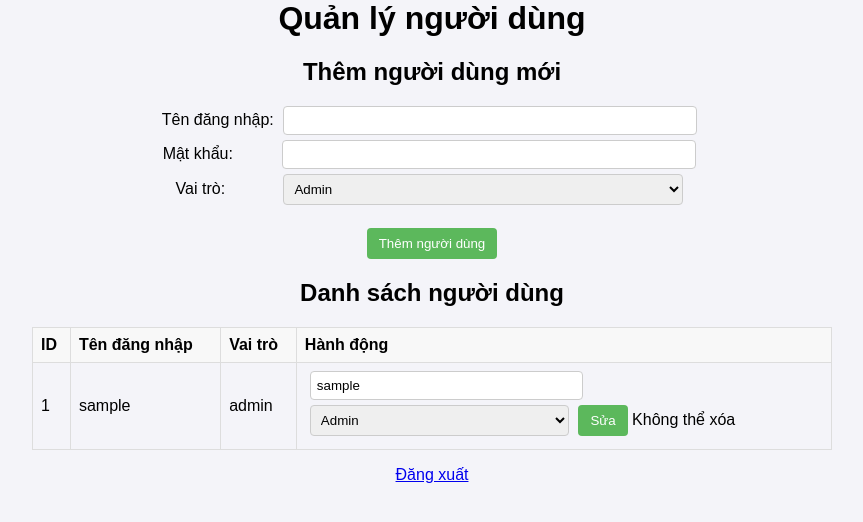
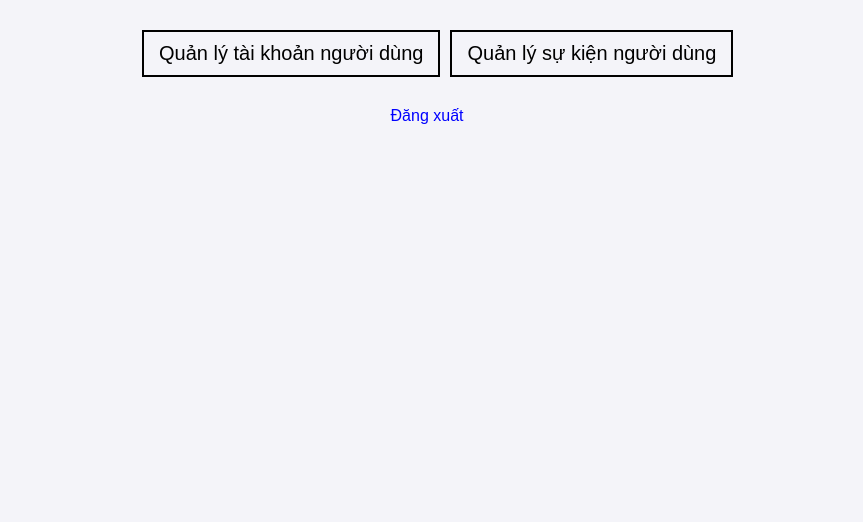
Before and after one commit to Na2mduc123/Cimena_Order, a PHP site: page /html/edit_user.php in a window 1280 px wide. Shown: the top 522 px of the page, without its empty margins (208-1071 px from the left). Run offline with PHP 8.4, Linux system fonts and the light colour scheme; the visitor is signed in with stand-in values (Sample User, id 1); tables that the repository leaves empty or names only in its code hold one stand-in row (values such as "Sample post").

Commit message:
10th commit

```diff
--- a/css/edit_user.css
+++ b/css/edit_user.css
@@ -87,3 +87,66 @@ table th {
     display: flex;
     gap: 8px;  /* Giảm khoảng cách giữa các button */
 }
+
+
+ /* Container chung cho nội dung */
+ .content-wrapper {
+    position: relative; /* Để các phần tử chồng lên nhau */
+
+
+  }
+
+  .content {
+    position: absolute; /* Chồng lên nhau */
+    top: 0;
+    left: 0;
+    width: 100%;
+    height: 100%;
+    opacity: 0; /* Ẩn mặc định */
+    visibility: hidden; /* Không hiển thị */
+    transition: opacity 0.5s ease, visibility 0.5s ease; /* Hiệu ứng mượt */
+  }
+
+  .content.active {
+    opacity: 1; /* Hiện thị */
+    visibility: visible; /* Hiển thị trong DOM */
+  }
+
+  a {
+    cursor: pointer;
+    text-decoration: none;
+    margin-right: 10px;
+    color: blue;
+  }
+
+  a:hover {
+    color: darkblue;
+  }
+
+  #links {
+    margin: 30px;
+    display: flex;
+    text-align: center;
+    margin-left: 110px;
+  }
+
+  #links a
+  {
+    padding: 10px 15px 10px 15px ;
+    border: 2px solid;
+    font-size: 20px;
+    color: black;
+    transition: background-color 0.5s ease, color 0.5s ease;
+  }
+
+  #links a:hover
+  {
+    background-color: #4cae4c;
+    color: #ffffff; /* Màu chữ khi hover (trắng) */
+  }
+
+  #links a.active
+  {
+    background-color: #4cae4c;
+    color: #ffffff; /* Màu chữ khi hover (trắng) */
+  }
--- a/html/edit_user.php
+++ b/html/edit_user.php
@@ -79,11 +79,21 @@ $users = $stmt->fetchAll();
         <?php if ($alertMessage): ?>
             alert("<?php echo $alertMessage; ?>");
         <?php endif; ?>
+
+              // Lấy tất cả liên kết và phần tử
+
     </script>
 </head>
 <body>
-    <h1>Quản lý người dùng</h1>
+    <div id="links">
+        <a data-target="item1">Quản lý tài khoản người dùng</a>
+        <a data-target="item2">Quản lý sự kiện người dùng</a>
+    </div>
+    <p><a href="logout.php">Đăng xuất</a></p>
 
+    <!-- Nội dung các mục -->
+  <div class="content-wrapper">
+    <div id="item1" class="content">
             <!-- Form Thêm người dùng -->
         <h2>Thêm người dùng mới</h2>
         <form method="POST">
@@ -143,6 +153,19 @@ $users = $stmt->fetchAll();
                         <?php endforeach; ?>
                     </tbody>
             </table>
-    <p><a href="logout.php">Đăng xuất</a></p>
+
+    </div>
+
+
+
+    <div id="item2" class="content">
+        <h2>Danh sách sự kiện</h2>
+
+    </div>
+  </div>
+
+
+
+    <script src = "../js/edit_user.js"></script>
 </body>
 </html>
--- /dev/null
+++ b/js/edit_user.js
@@ -0,0 +1,32 @@
+// Script điều khiển các phần tử hiện thị trên cùng 1 page và cùng 1 chỗ khi ấn vào link tương ứng
+
+const links = document.querySelectorAll('#links a');
+    const items = document.querySelectorAll('.content');
+
+    // Thêm sự kiện click cho từng liên kết
+    links.forEach(link => {
+      link.addEventListener('click', () => {
+        const targetId = link.getAttribute('data-target');
+
+        // Ẩn tất cả các phần tử
+        items.forEach(item => item.classList.remove('active'));
+
+        // Hiển thị phần tử tương ứng
+        document.getElementById(targetId).classList.add('active');
+      });
+    });
+
+
+// Lấy tất cả các nút
+const buttons = document.querySelectorAll('#links a');
+
+// Thêm sự kiện click cho từng nút
+buttons.forEach(button => {
+    button.addEventListener('click', () => {
+        // Xóa lớp 'active' khỏi tất cả các nút
+        buttons.forEach(btn => btn.classList.remove('active'));
+
+        // Thêm lớp 'active' vào nút được click
+        button.classList.add('active');
+    });
+});
```
Lines whose indentation alone changed are shown as unchanged.
